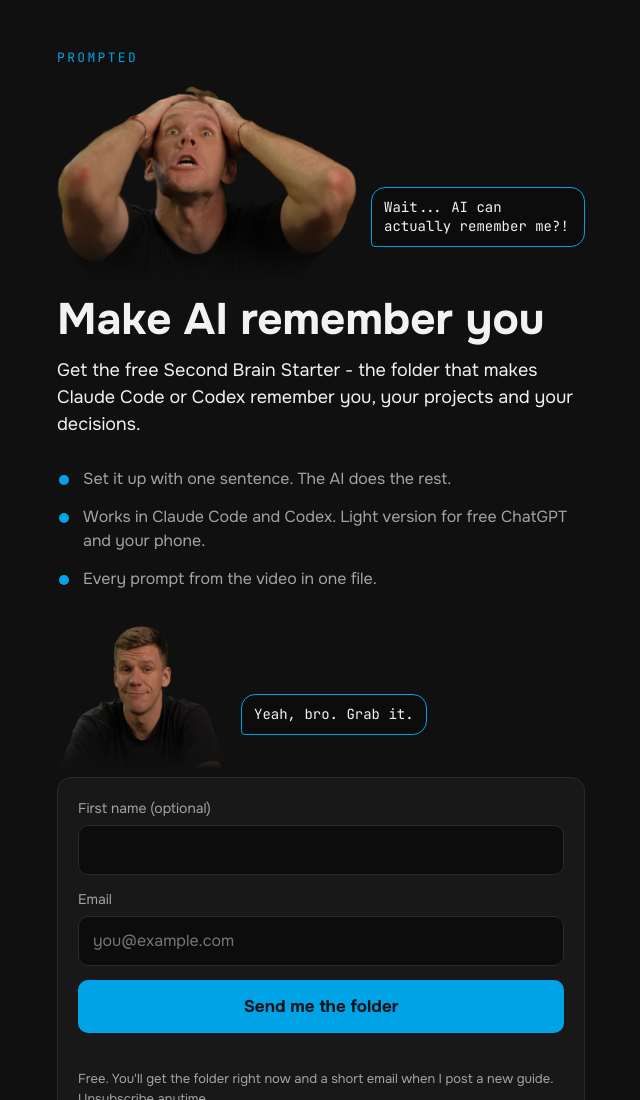
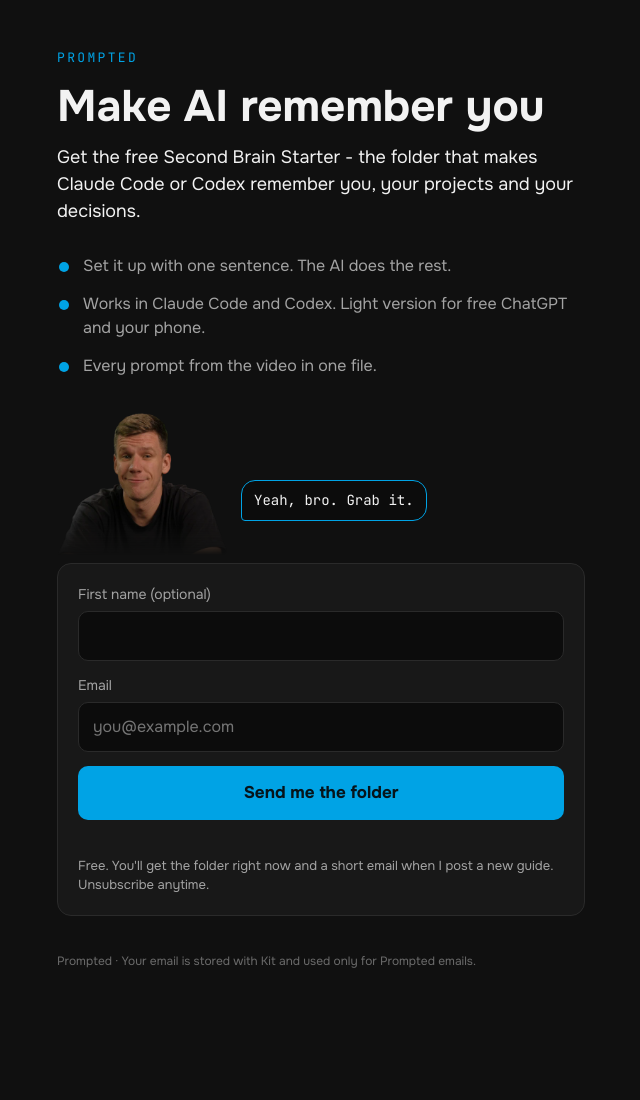
Before and after one commit to nikitagrishunin/prompted, a plain HTML site: page second-brain-starter/index.html in a window 1280 px wide. Shown: the top 1100 px of the page, without its empty margins (319-959 px from the left). After the commit the page ends 1034 px from the top, so only its background shows below. Drawn offline with Linux system fonts and the light colour scheme.

Commit message:
Publish second-brain-starter
Co-Authored-By: Claude Opus 5.5 <noreply@anthropic.com>

```diff
--- a/second-brain-starter/index.html
+++ b/second-brain-starter/index.html
@@ -52,7 +52,7 @@
 <body>
 <main>
   <div class="brand">PROMPTED</div>
-  <figure class="pic pic-hero"><img src="img/hero.webp" alt="Nikita from Prompted, hands on head, amazed" width="640" height="417"><figcaption class="bubble">Wait... AI can actually remember me?!</figcaption></figure>
+
   <h1>Make AI remember you</h1>
   <p class="lead">Get the free Second Brain Starter - the folder that makes Claude Code or Codex remember you, your projects and your decisions.</p>
   <ul><li>Set it up with one sentence. The AI does the rest.</li><li>Works in Claude Code and Codex. Light version for free ChatGPT and your phone.</li><li>Every prompt from the video in one file.</li></ul>
```
Also changed, not shown: second-brain-starter/img/hero.webp (deleted).
